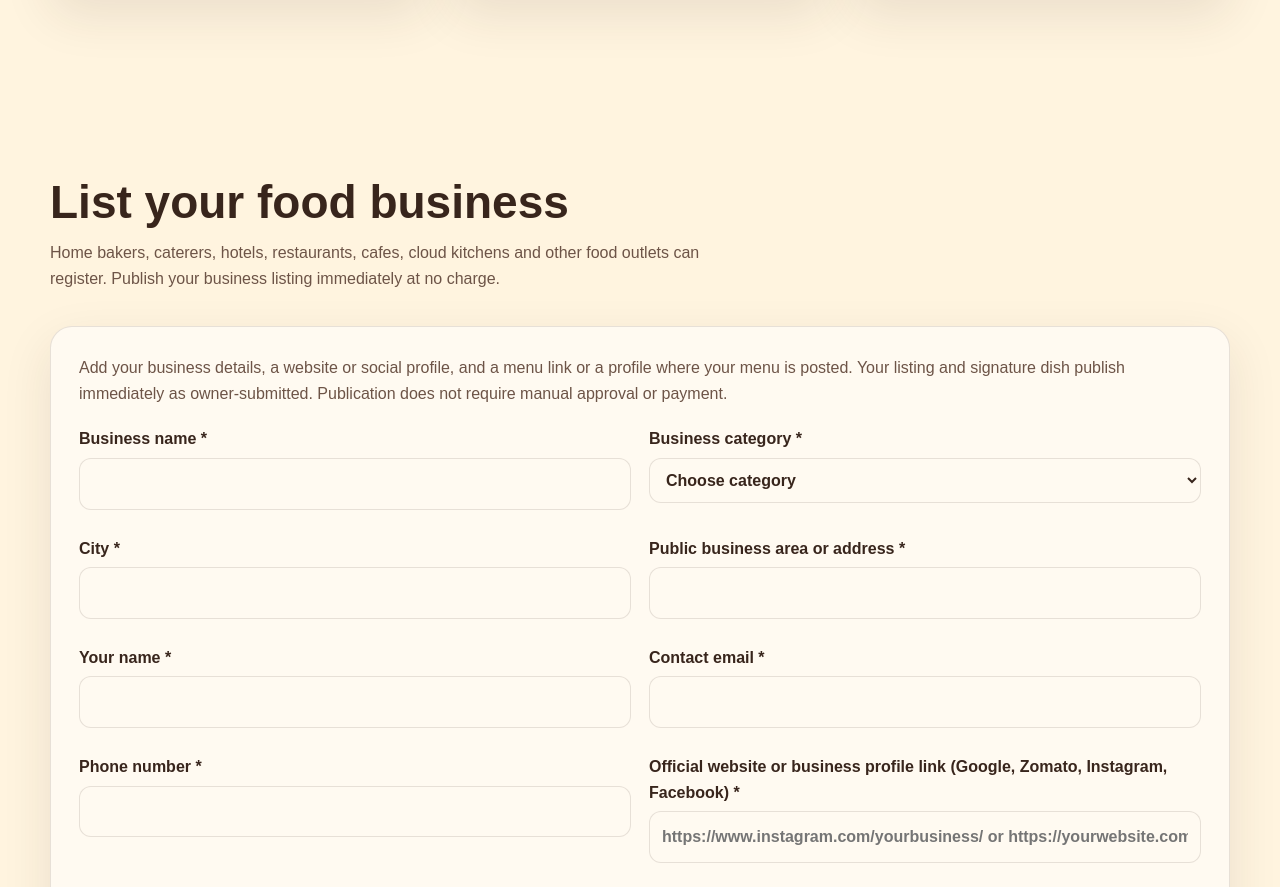
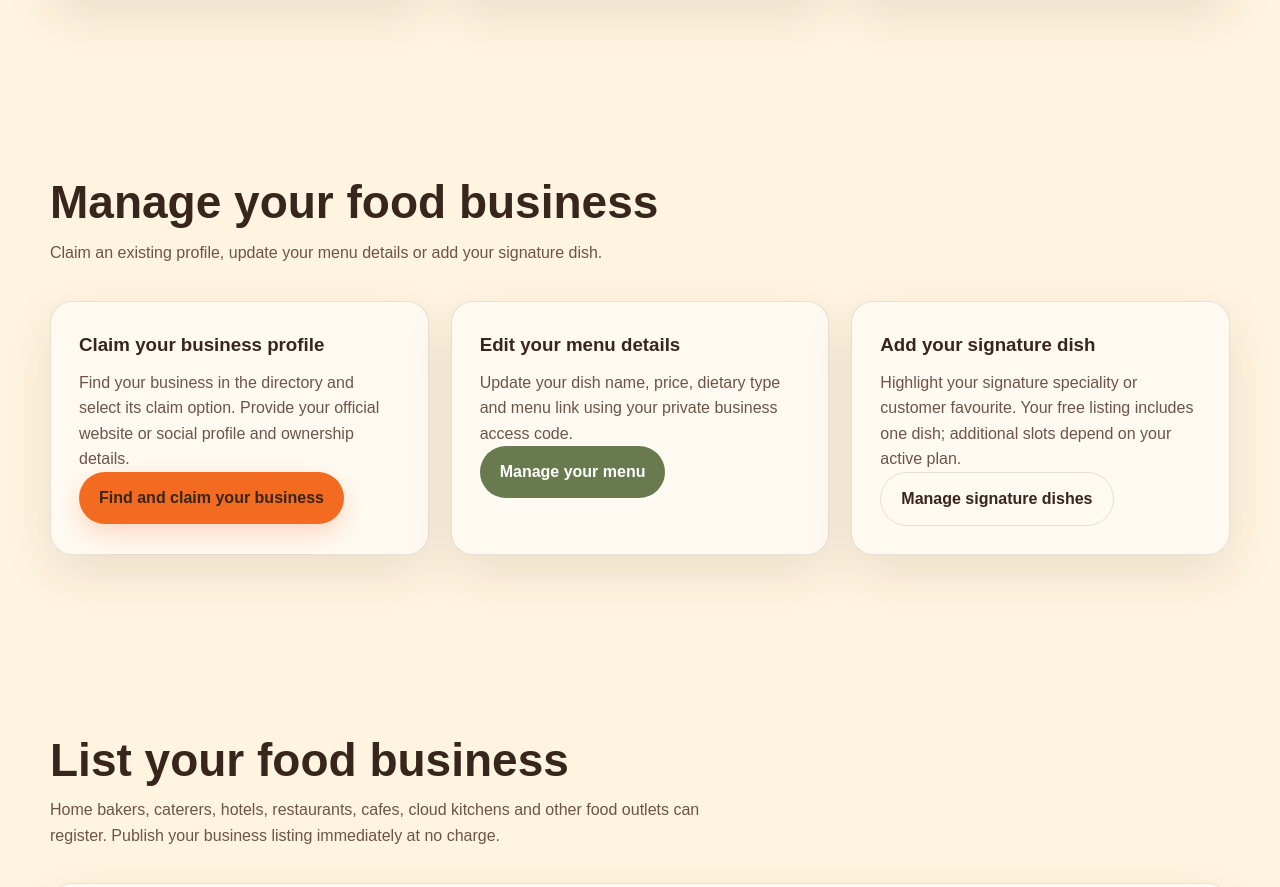
Before and after one commit to rakatanishka16-crypto/SuggestDish, a website: page index.html in a window 1280 px wide. Shown: the part 4855-5742 px from the top of the page. Drawn offline with Linux system fonts and the light colour scheme; no server answers.

Commit message:
Expose business claiming, menu editing and signature dish management (#111)
* Make profile claiming, menu updates and signature dish tools discoverable

* Make profile claiming, menu updates and signature dish tools discoverable

* Make profile claiming, menu updates and signature dish tools discoverable

```diff
--- a/index.html
+++ b/index.html
@@ -1077,6 +1077,7 @@
   </div>
 </section>
 
+<section class="section" id="business-owner-tools"><div class="container"><div class="section-head"><div><h2>Manage your food business</h2><p class="sub">Claim an existing profile, update your menu details or add your signature dish.</p></div></div><div class="feature-grid"><article class="card feature"><h3>Claim your business profile</h3><p>Find your business in the directory and select its claim option. Provide your official website or social profile and ownership details.</p><a class="btn btn-primary" href="/#business-directory">Find and claim your business</a></article><article class="card feature"><h3>Edit your menu details</h3><p>Update your dish name, price, dietary type and menu link using your private business access code.</p><a class="btn btn-secondary" href="/owner-dashboard.html#edit-menu">Manage your menu</a></article><article class="card feature"><h3>Add your signature dish</h3><p>Highlight your signature speciality or customer favourite. Your free listing includes one dish; additional slots depend on your active plan.</p><a class="btn btn-light" href="/owner-dashboard.html#star-dish">Manage signature dishes</a></article></div></div></section>
 <section class="section" id="list-business">
   <div class="container">
     <div class="section-head"><div><h2>List your food business</h2><p class="sub">Home bakers, caterers, hotels, restaurants, cafes, cloud kitchens and other food outlets can register. Publish your business listing immediately at no charge.</p></div></div>
```
Also changed, not shown: claim-business.html (+1 -1 lines), owner-dashboard.html (+1 -1 lines).
